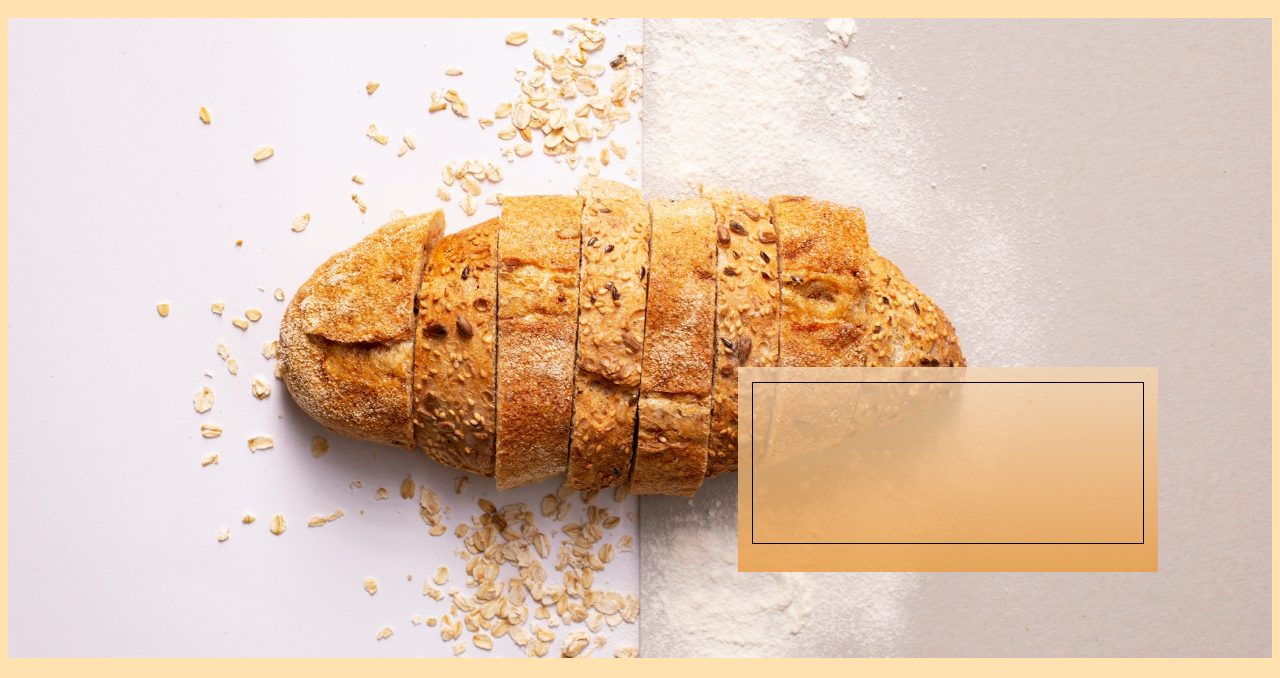
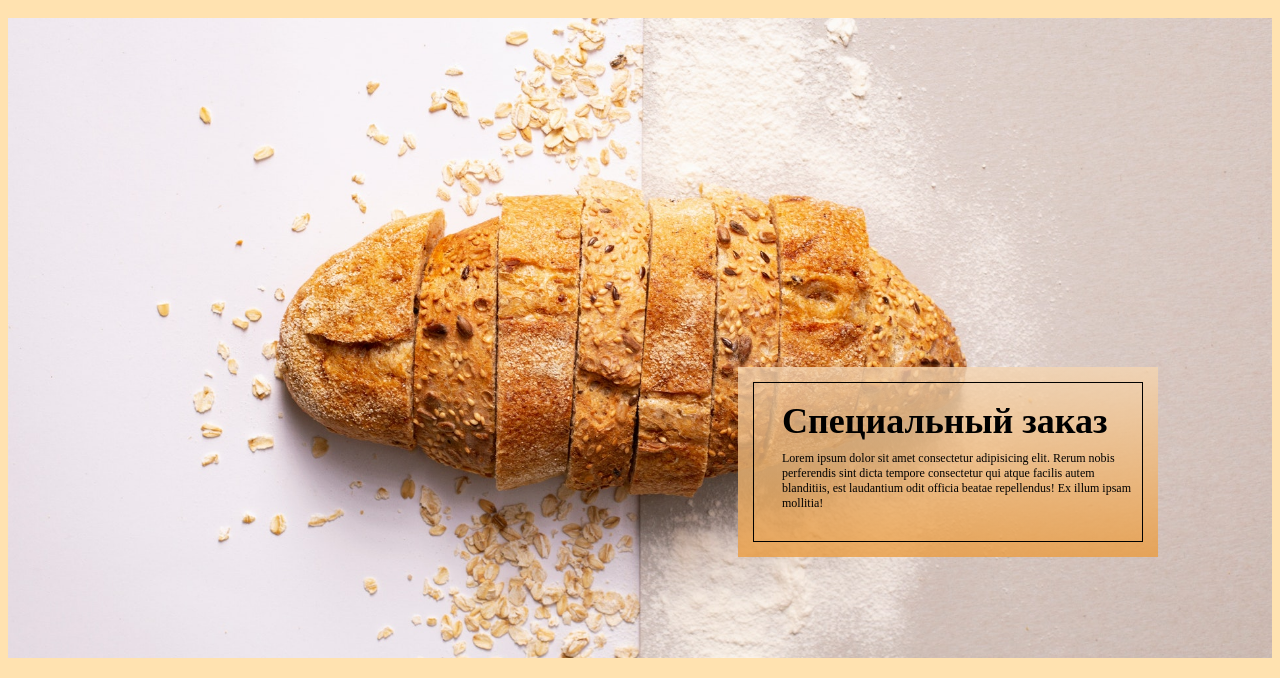
Before and after one commit to Apfelsinen/FSnotes, a plain HTML site: page src/index.html in a window 1280 px wide. Shown: the part 155-833 px from the top of the page. Drawn offline with Linux system fonts and the light colour scheme.

Commit message:
box-sizing: border-box;

```diff
--- a/src/css/style.css
+++ b/src/css/style.css
@@ -1,3 +1,7 @@
+* {
+	box-sizing: border-box;
+}
+
 body {
 	background-color: #FFE2B0;
 }
@@ -64,5 +68,17 @@ nav {
 	height: 160px;
 	border: 1px solid black;
 	margin: 0 auto; /* горизонтальное выравнивание по центру. Не работает auto auto! Работает margin только с width, который должен быть прописан выше. */
+	padding: 17px 0 0 28px;
+	text-align: left;
+}
 
+.section-about__title {
+	font-size: 36px;
+	margin: 0;
+	margin-bottom: 9px;
 }
+
+.section-about__text {
+	font-size: 12px;
+	margin: 0;
+}
--- a/src/index.html
+++ b/src/index.html
@@ -25,7 +25,8 @@
 		<section class="section-about">
 			<div class="section-about__block">
 				<div class="section-about__border">
-
+					<h1 class="section-about__title">Специальный заказ</h1>
+					<p class="section-about__text">Lorem ipsum dolor sit amet consectetur adipisicing elit. Rerum nobis perferendis sint dicta tempore consectetur qui atque facilis autem blanditiis, est laudantium odit officia beatae repellendus! Ex illum ipsam mollitia!</p>
 				</div>
 			</div>
 		</section>
```
